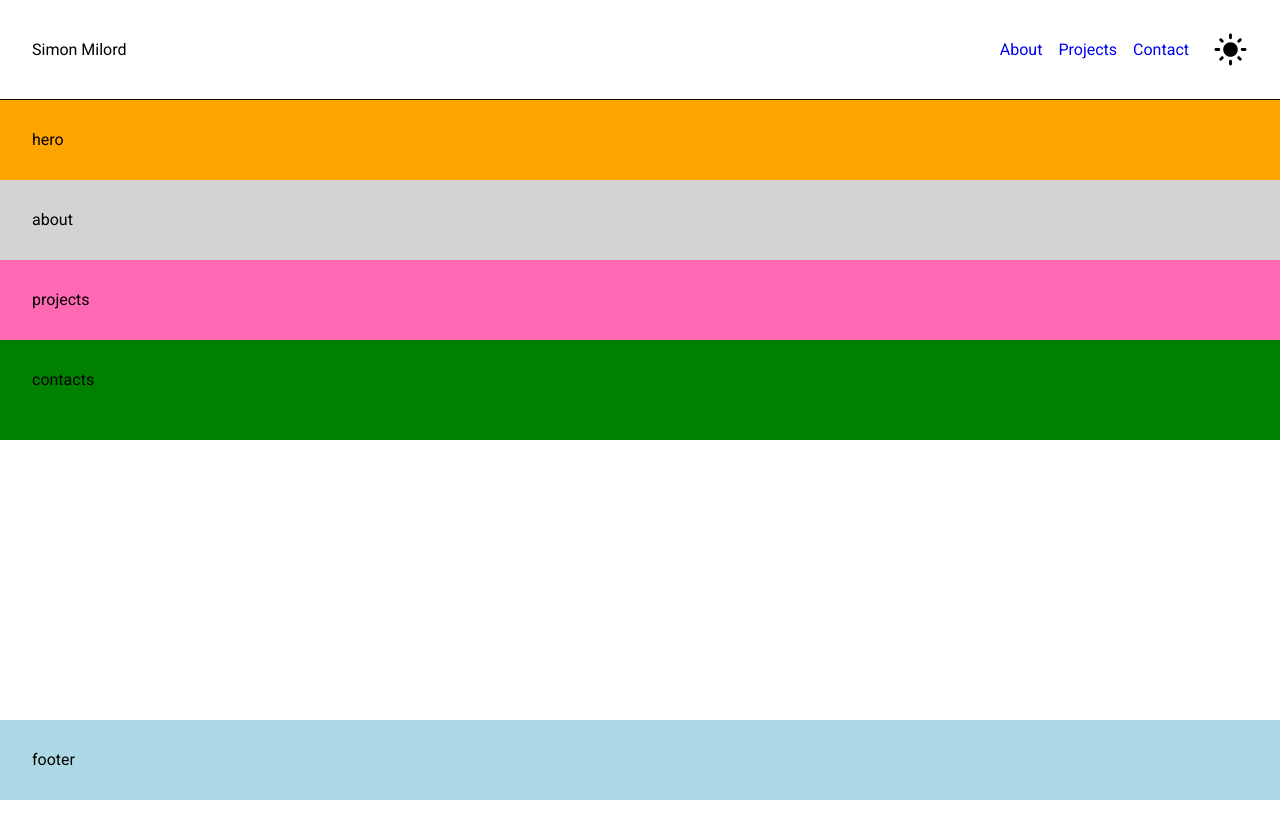
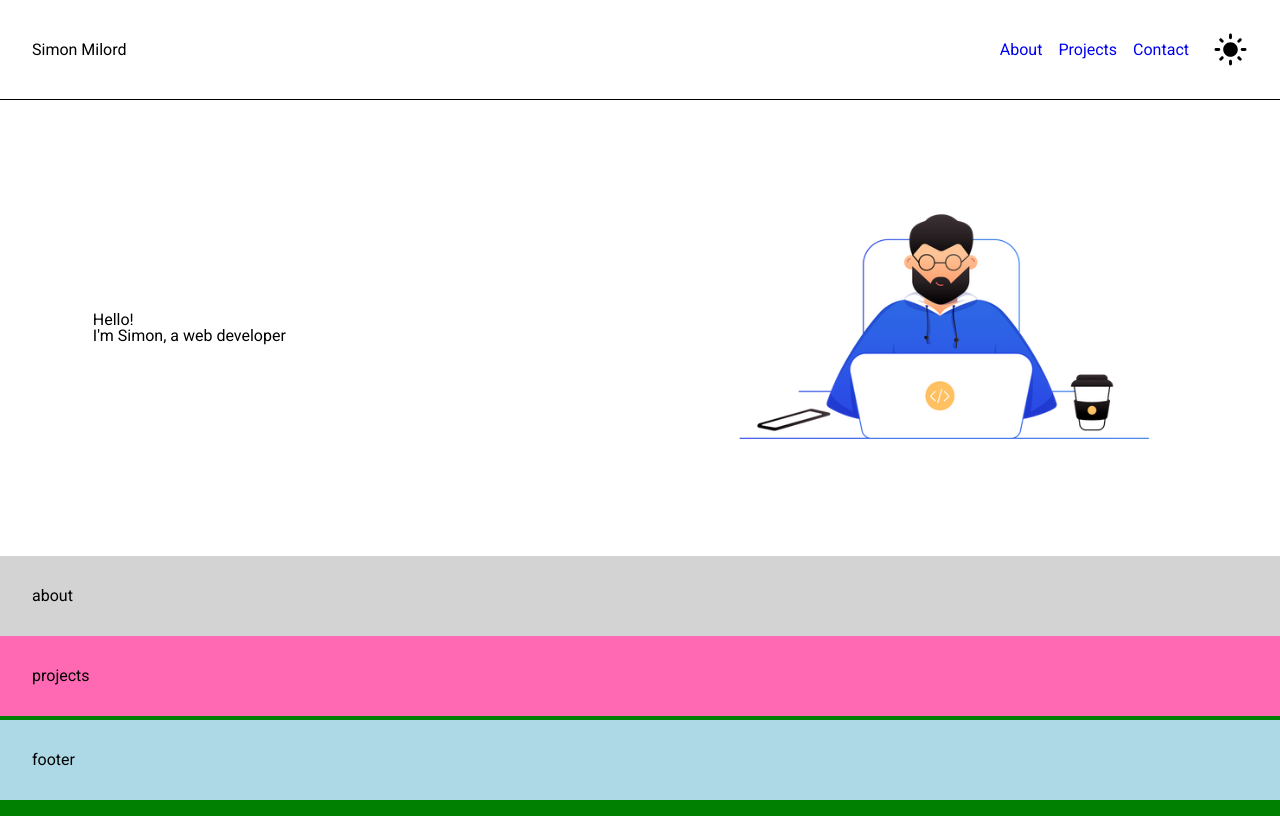
Before and after one commit to SimonMilord/My_Portfolio, a React (Create React App) app: page / in a window 1280 px wide. Built offline with nearby package versions, Linux system fonts and the light colour scheme.

Commit message:
added basic hero

```diff
--- a/src/App.scss
+++ b/src/App.scss
@@ -11,7 +11,6 @@ body {
   position: relative;
   font-family: $main-font-regular;
 
-
   .App {
     height: 100vh;
 
--- a/src/components/Hero/hero.jsx
+++ b/src/components/Hero/hero.jsx
@@ -1,10 +1,17 @@
 import React from 'react';
 import './hero.scss';
+import Image from "../../assets/placeholder.svg";
 
 function hero(props) {
   return (
     <div className='hero'>
-      <h1>hero</h1>
+      <div className='hero__text'>
+        <h1>Hello!</h1>
+        <h2>I'm Simon, a web developer</h2>
+      </div>
+      <div className='hero__img-box'>
+        <img src={Image} alt="illustration of me" className='hero__img'></img>
+      </div>
     </div>
   );
 }
--- a/src/components/Hero/hero.scss
+++ b/src/components/Hero/hero.scss
@@ -3,5 +3,24 @@
 
 .hero {
   @include paddingsection;
-  background-color: orange;
+  @include display-flex(column,center,center);
+  @include tablet {
+    @include display-flex(row,space-around,center);
+  }
+
+  &__text {
+    width: 40%;
+    @include display-flex(column,center,flex-start);
+  }
+
+  &__img-box {
+    width: 40%;
+    max-height: 500px;
+    position: relative;
+    // margin: 0 auto;
+  }
+  &__img {
+    width: 100%;
+    max-height: 400px;
+  }
 }
```
Also changed, not shown: src/assets/placeholder.svg (added), src/assets/programmer.webp (added).
